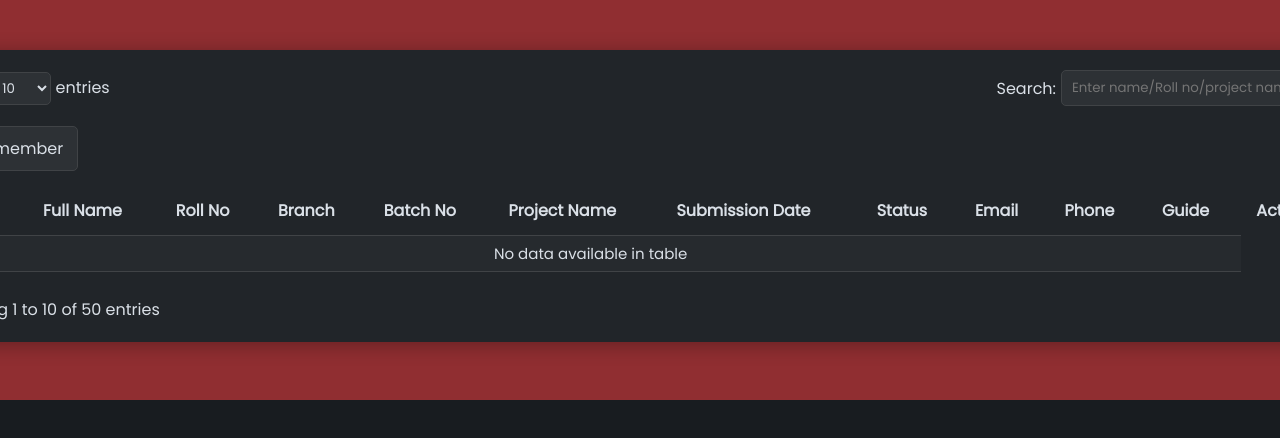
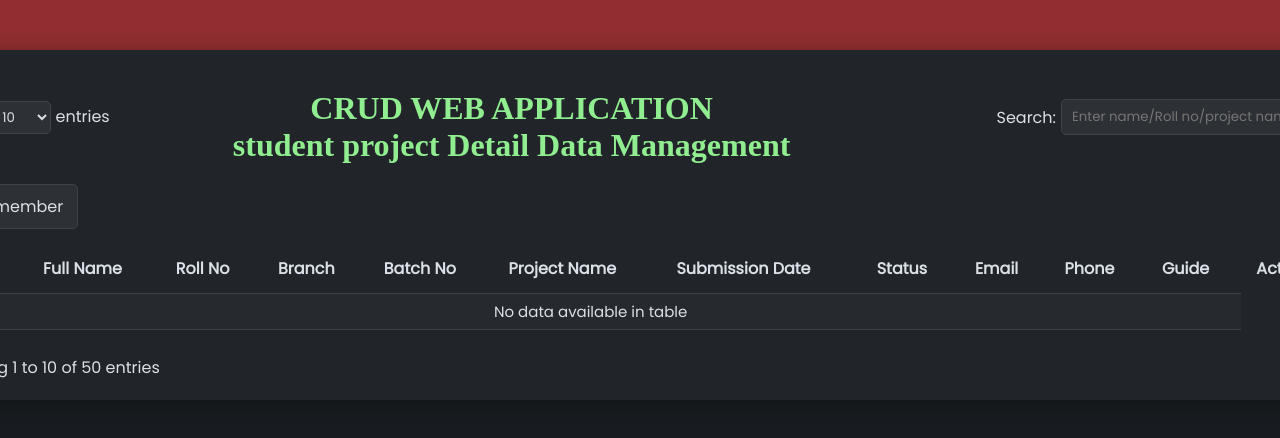
Before and after one commit to crudapplication503/CRUD-WEB-APPLICATION, a plain HTML site: page index.html in a window 1280 px wide. Shown: the top 438 px of the page. Drawn offline with Linux system fonts and the light colour scheme.

Commit message:
Update index.html

```diff
--- a/index.html
+++ b/index.html
@@ -26,7 +26,7 @@
                         <option value="100">100</option>
                     </select> entries
                 </div>
-
+<h1 style="text-align: center; margin-top: 20px; margin-left: 20px; color:lightgreen; font-family:times new roman; font-weight:bold;">CRUD WEB APPLICATION</br>student project Detail Data Management</h1></br></br></br>
                 <div class="filter">
                     <label for="search">Search:</label>
                     <input type="search" name="" id="search" placeholder="Enter name/Roll no/project name">
```
